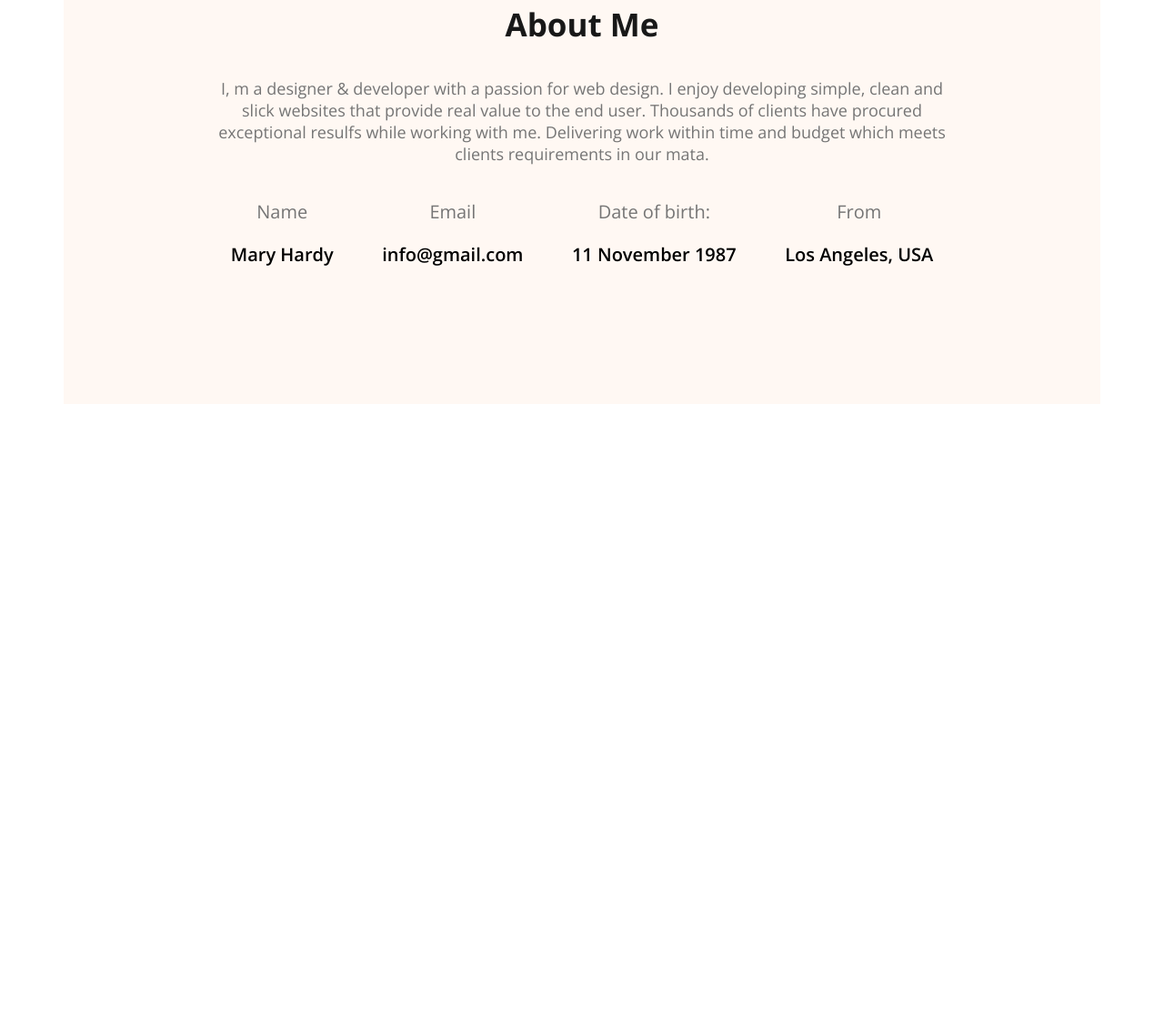
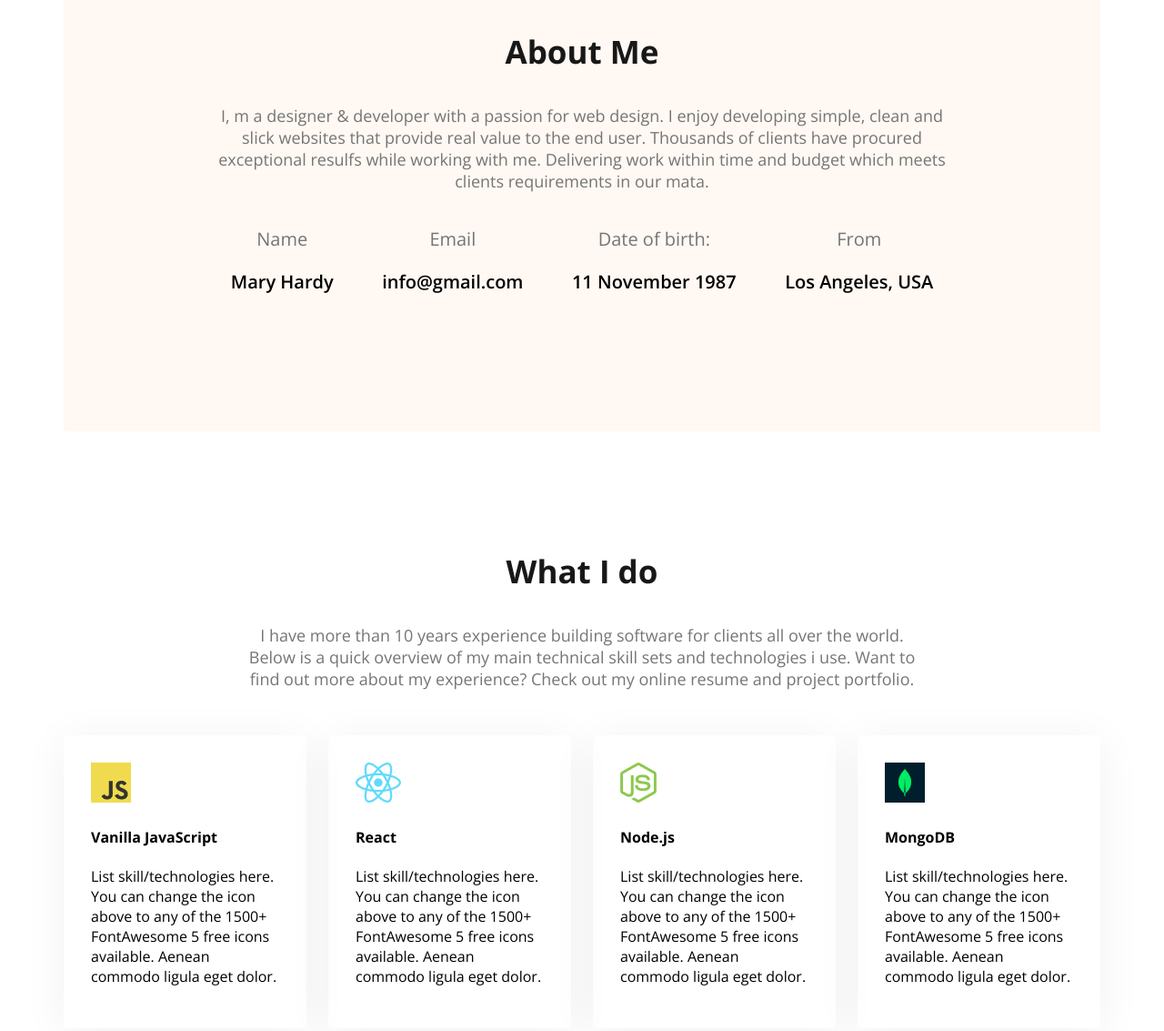
Before and after one commit to durjoyroy4/web-dev-portfolio, a plain HTML site: page index.html in a window 1280 px wide. Shown: the part 1093-2226 px from the top of the page at 91% size. Before the commit the page ends 1545 px from the top, so only its background shows below. Drawn offline with nearby package versions, Linux system fonts and the light colour scheme.

Commit message:
first commit

```diff
--- a/index.html
+++ b/index.html
@@ -65,6 +65,35 @@
                 </div>
             </div>
         </section>
+
+        <section class="skills">
+            <h3 class="section-title text-center">What I do</h3>
+            <p class="section-description02 text-center">I have more than 10 years experience building software for clients all over the world. Below is a quick overview of my main technical skill sets and technologies i use. Want to find out more about my experience? Check out my online resume and project portfolio.</p>
+
+            <div class="class-container">
+                <!-- .skill*4>img+h4.skill-title+p.skill-description -->
+                 <div class="skill">
+                    <img src="images/icons/js.png" alt="">
+                    <h4 class="skill-title">Vanilla JavaScript</h4>
+                    <p class="skill-description">List skill/technologies here. You can change the icon above to any of the 1500+ FontAwesome 5 free icons available. Aenean commodo ligula eget dolor.</p>
+                 </div>
+                 <div class="skill">
+                    <img src="images/icons/react.png" alt="">
+                    <h4 class="skill-title">React</h4>
+                    <p class="skill-description">List skill/technologies here. You can change the icon above to any of the 1500+ FontAwesome 5 free icons available. Aenean commodo ligula eget dolor.</p>
+                 </div>
+                 <div class="skill">
+                    <img src="images/icons/nodejs.png" alt="">
+                    <h4 class="skill-title">Node.js</h4>
+                    <p class="skill-description">List skill/technologies here. You can change the icon above to any of the 1500+ FontAwesome 5 free icons available. Aenean commodo ligula eget dolor.</p>
+                 </div>
+                 <div class="skill">
+                    <img src="images/icons/mongo.png" alt="">
+                    <h4 class="skill-title">MongoDB</h4>
+                    <p class="skill-description">List skill/technologies here. You can change the icon above to any of the 1500+ FontAwesome 5 free icons available. Aenean commodo ligula eget dolor.</p>
+                 </div>
+            </div>
+        </section>
     </main>
     <footer>
 
--- a/styles/portfolio.css
+++ b/styles/portfolio.css
@@ -48,7 +48,9 @@
     font-size: 20px;
     border: none;
 }
-
+.text-center{
+    text-align: center;
+}
 /* banner styles */
 .banner-greetings{
     font-size: 45px;
@@ -89,6 +91,13 @@
     font-size: 18px;
     color: #757575;
 }
+.section-description02{
+     font-size: 18px;
+    color: #757575;
+    margin: 0 200px;
+    margin-bottom: 50px;
+
+}
 .secondary-bg{
      background-color: #FFF8F3;
 }
@@ -96,10 +105,14 @@
     max-width: 1140px;
     margin: 0 auto;
 }
+main section{
+    margin-top: 130px;
+    margin-bottom: 30px;
+}
 .about{
     padding: 131px 157px;
     text-align: center;
-    margin-top: 100px;
+
 }
 .item-description{
     font-weight: 600;
@@ -113,3 +126,12 @@
     display: flex;
     justify-content: space-around;
 }
+.class-container{
+    display: flex;
+    gap: 24px;
+}
+.skill{
+    border-radius: 5px;
+    padding: 30px;
+    box-shadow: 0px 6px 50px 0px rgba(0, 0, 0, 0.06);
+}
```
